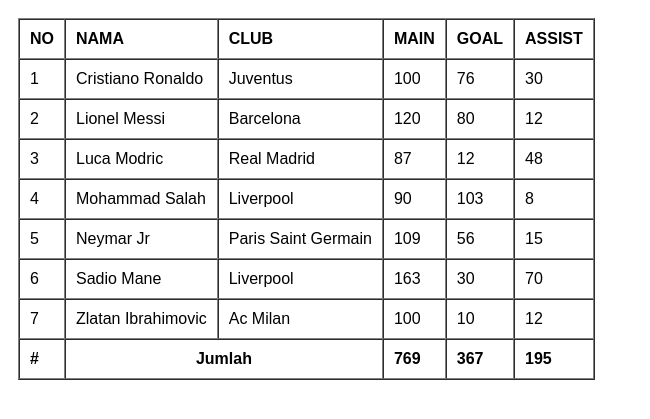
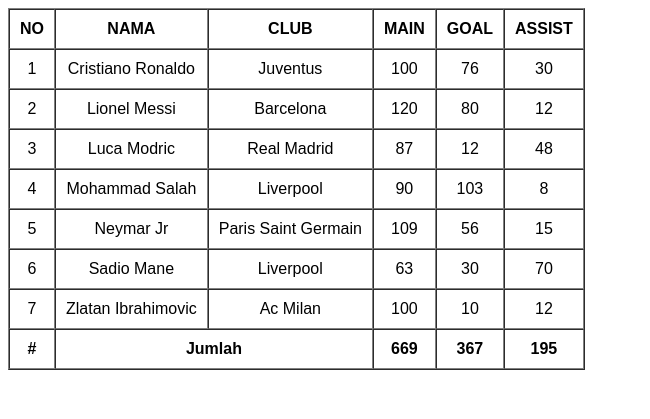
Before and after one commit to SitiKomalasari14/pw2021_203040078, a PHP site: page /latihan3d.php in a window 1280 px wide. Shown: the top 419 px of the page, without its empty margins (0-650 px from the left). Run offline with PHP 8.4, Linux system fonts and the light colour scheme.

Commit message:
pertemuan 3

```diff
--- a/praktikum/tugas3/latihan3d.php
+++ b/praktikum/tugas3/latihan3d.php
@@ -46,7 +46,7 @@ B - Informatika
     [
         "nama" => "Sadio Mane",
         "club" => "Liverpool",
-        "main" => "163",
+        "main" => "63",
         "gol" => "30",
         "assist" => "70"
     ],
@@ -75,17 +75,15 @@ foreach ($pemain_bola as $pb => $value) {
     <meta name="viewport" content="width=device-width, initial-scale=1.0">
     <title>lat3d_203040078</title>
     <style>
-        .tabel {
-            width: 50%;
-            padding: 10px;
+    table {
+        text-align: center;
         font-family: arial;
-            text-align: left;
     }
+
     </style>
 </head>
 <body>
-    <div class="tabel">
-            <table border="1" cellspacing="0" cellpadding="10">
+    <table border="1" cellspacing="0" cellpadding="10" >
         <td><b>NO</b></td>
         <td><b>NAMA</b></td>
         <td><b>CLUB</b></td>
@@ -93,9 +91,9 @@ foreach ($pemain_bola as $pb => $value) {
         <td><b>GOAL</b></td>
         <td><b>ASSIST</b></td>
         <tr></tr>
+
         <?php  $nomor = 1; ?>
         <?php foreach ($pemain_bola as $pb) : ?>
-
             <td><?= $nomor; ?></td>
             <td><?= $pb["nama"];?></td>
             <td><?= $pb["club"];?></td>
@@ -114,6 +112,6 @@ foreach ($pemain_bola as $pb => $value) {
         <th><?= $total_assist ?></th>
 
     </table>
-    </div>
+
 </body>
 </html>
```
Lines whose indentation alone changed are shown as unchanged.
